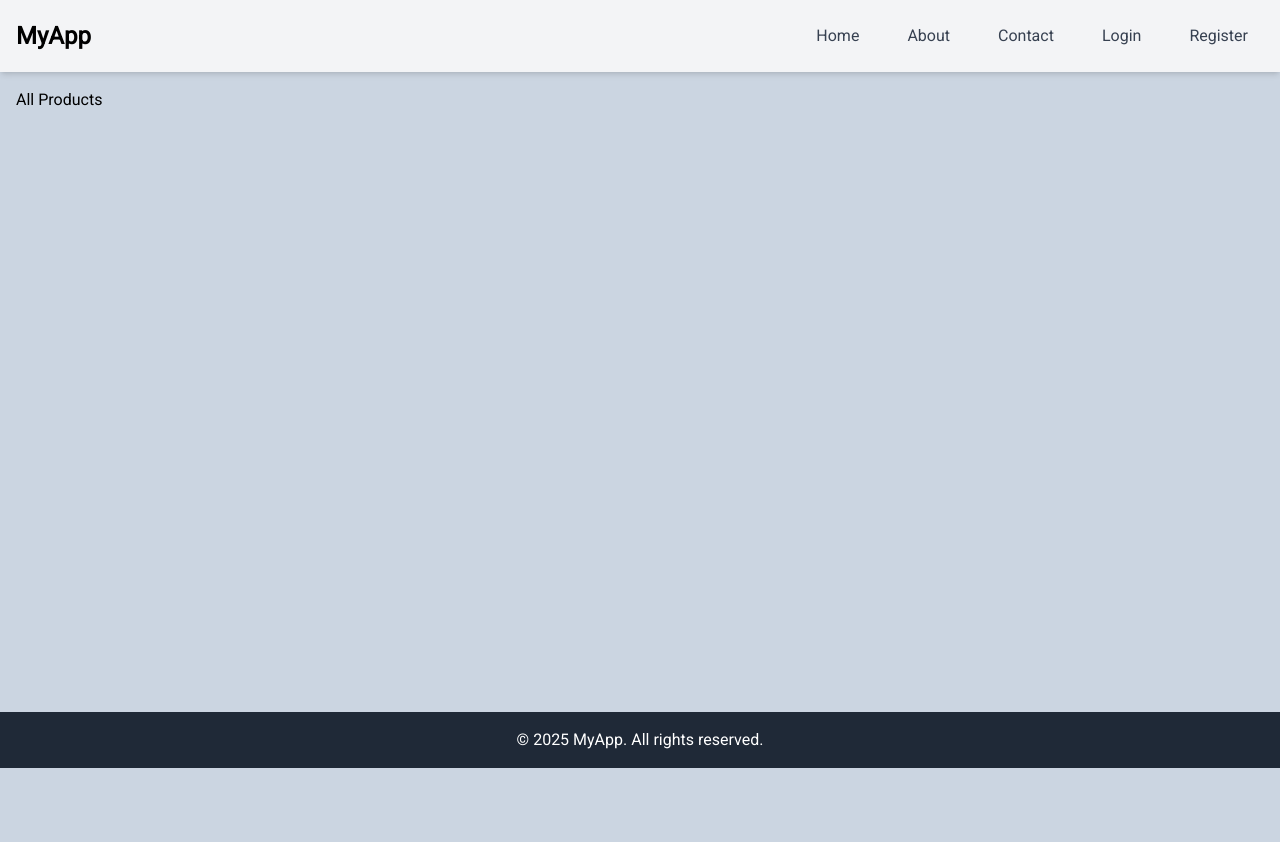
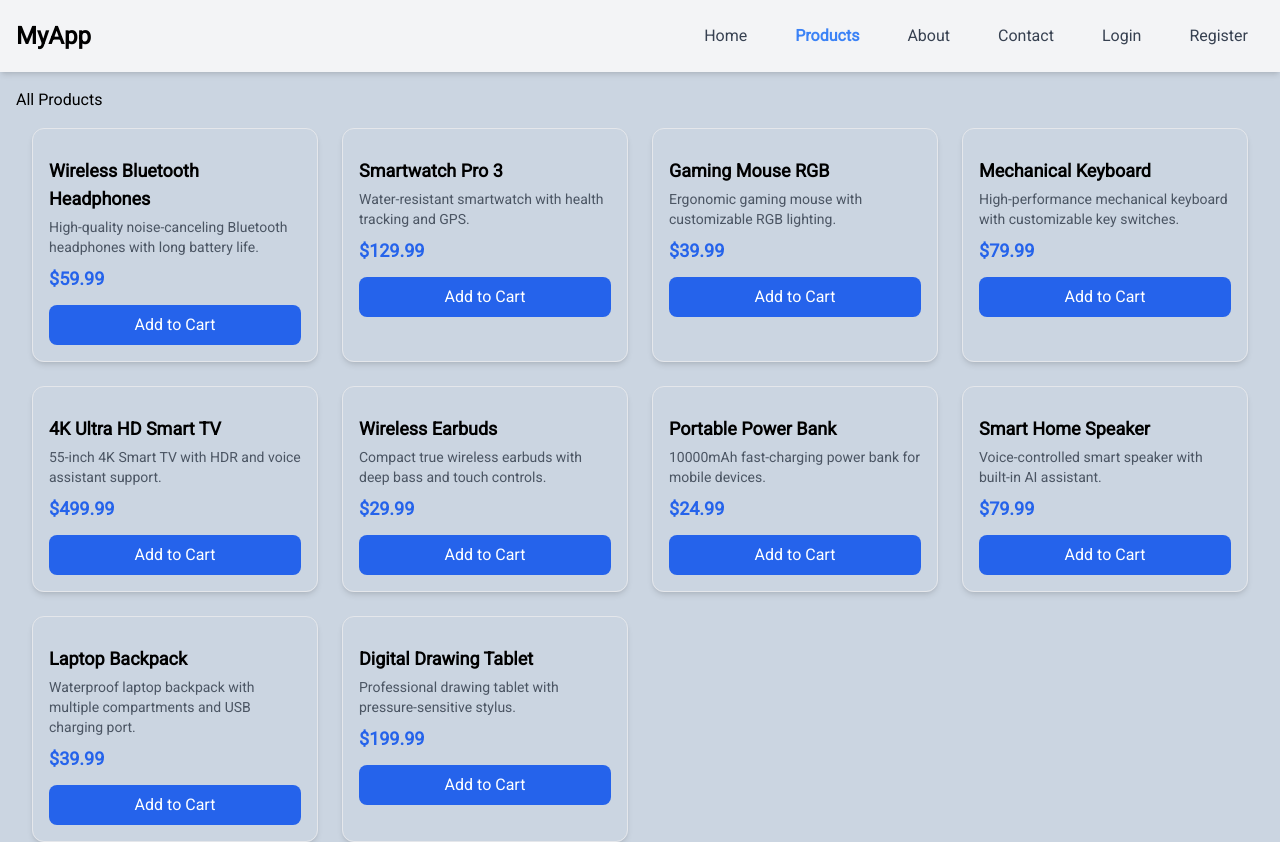
Before and after one commit to Sakhawat71/next-app, a Next.js app: page /products in a window 1280 px wide. Shown: the top 842 px of the page. Before the commit the page ends 800 px from the top, so only its background shows below. Built offline with nearby package versions, Linux system fonts and the light colour scheme; data requests are answered from the project's data file.

Commit message:
Add product listing feature with JSON server; implement ProductCard component and update Navbar

```diff
--- /dev/null
+++ b/fakeData.json
@@ -0,0 +1,84 @@
+{
+    "products": [
+        {
+            "id": 1,
+            "name": "Wireless Bluetooth Headphones",
+            "price": 59.99,
+            "category": "Electronics",
+            "image": "https://via.placeholder.com/150",
+            "description": "High-quality noise-canceling Bluetooth headphones with long battery life."
+        },
+        {
+            "id": 2,
+            "name": "Smartwatch Pro 3",
+            "price": 129.99,
+            "category": "Wearable Tech",
+            "image": "https://via.placeholder.com/150",
+            "description": "Water-resistant smartwatch with health tracking and GPS."
+        },
+        {
+            "id": 3,
+            "name": "Gaming Mouse RGB",
+            "price": 39.99,
+            "category": "Accessories",
+            "image": "https://via.placeholder.com/150",
+            "description": "Ergonomic gaming mouse with customizable RGB lighting."
+        },
+        {
+            "id": 4,
+            "name": "Mechanical Keyboard",
+            "price": 79.99,
+            "category": "Accessories",
+            "image": "https://via.placeholder.com/150",
+            "description": "High-performance mechanical keyboard with customizable key switches."
+        },
+        {
+            "id": 5,
+            "name": "4K Ultra HD Smart TV",
+            "price": 499.99,
+            "category": "Electronics",
+            "image": "https://via.placeholder.com/150",
+            "description": "55-inch 4K Smart TV with HDR and voice assistant support."
+        },
+        {
+            "id": 6,
+            "name": "Wireless Earbuds",
+            "price": 29.99,
+            "category": "Audio",
+            "image": "https://via.placeholder.com/150",
+            "description": "Compact true wireless earbuds with deep bass and touch controls."
+        },
+        {
+            "id": 7,
+            "name": "Portable Power Bank",
+            "price": 24.99,
+            "category": "Accessories",
+            "image": "https://via.placeholder.com/150",
+            "description": "10000mAh fast-charging power bank for mobile devices."
+        },
+        {
+            "id": 8,
+            "name": "Smart Home Speaker",
+            "price": 79.99,
+            "category": "Smart Home",
+            "image": "https://via.placeholder.com/150",
+            "description": "Voice-controlled smart speaker with built-in AI assistant."
+        },
+        {
+            "id": 9,
+            "name": "Laptop Backpack",
+            "price": 39.99,
+            "category": "Bags",
+            "image": "https://via.placeholder.com/150",
+            "description": "Waterproof laptop backpack with multiple compartments and USB charging port."
+        },
+        {
+            "id": 10,
+            "name": "Digital Drawing Tablet",
+            "price": 199.99,
+            "category": "Electronics",
+            "image": "https://via.placeholder.com/150",
+            "description": "Professional drawing tablet with pressure-sensitive stylus."
+        }
+    ]
+}
--- a/package.json
+++ b/package.json
@@ -6,9 +6,11 @@
     "dev": "next dev --turbopack",
     "build": "next build",
     "start": "next start",
-    "lint": "next lint"
+    "lint": "next lint",
+    "json-server" : "json-server --watch fakeData.json --port 5000"
   },
   "dependencies": {
+    "json-server": "^1.0.0-beta.3",
     "next": "15.1.7",
     "react": "^19.0.0",
     "react-dom": "^19.0.0"
--- a/src/app/(withCommonLayout)/products/page.jsx
+++ b/src/app/(withCommonLayout)/products/page.jsx
@@ -1,9 +1,20 @@
+import ProductCard from '@/components/products/ProductCard';
 import React from 'react';
 
-const Products = () => {
+const Products = async () => {
+
+    const res = await fetch("http://localhost:5000/products");
+    const products = await res.json();
+    console.log(products);
+
     return (
         <div>
             <h2>All Products</h2>
+            <div className="grid grid-cols-1 sm:grid-cols-2 md:grid-cols-3 lg:grid-cols-4 gap-6 p-4">
+                {products.map((product) => (
+                    <ProductCard key={product.id} product={product} />
+                ))}
+            </div>
         </div>
     );
 };
--- /dev/null
+++ b/src/components/products/ProductCard.jsx
@@ -0,0 +1,17 @@
+const ProductCard = ({ product }) => (
+    <div className=" border rounded-xl p-4 shadow-md hover:shadow-lg transition-all duration-300">
+        {/* <img
+            src={product.image}
+            alt={product.name}
+            className="w-full h-40 object-cover rounded-lg"
+        /> */}
+        <h3 className="text-lg font-semibold mt-3">{product.name}</h3>
+        <p className="text-gray-600 text-sm mt-1">{product.description}</p>
+        <p className="text-blue-600 font-bold text-lg mt-2">${product.price}</p>
+        <button className=" w-full bg-blue-600 text-white py-2 mt-3 rounded-lg hover:bg-blue-700 transition">
+            Add to Cart
+        </button>
+    </div>
+);
+
+export default ProductCard;
--- a/src/components/shared/Navbar.jsx
+++ b/src/components/shared/Navbar.jsx
@@ -13,6 +13,7 @@ const Navbar = () => {
                 <h1 className="text-2xl font-bold">MyApp</h1>
                 <div className="flex space-x-4">
                     <Link href="/" className={linkStyle("/")}>Home</Link>
+                    <Link href="/products" className={linkStyle("/products")}>Products</Link>
                     <Link href="/about" className={linkStyle("/about")}>About</Link>
                     <Link href="/contact" className={linkStyle("/contact")}>Contact</Link>
                     <Link href="/login" className={linkStyle("/login")}>Login</Link>
```
Also changed, not shown: db.json (added, +29 -0 lines), 1 other file (tests, documents, lock files or other folders).
